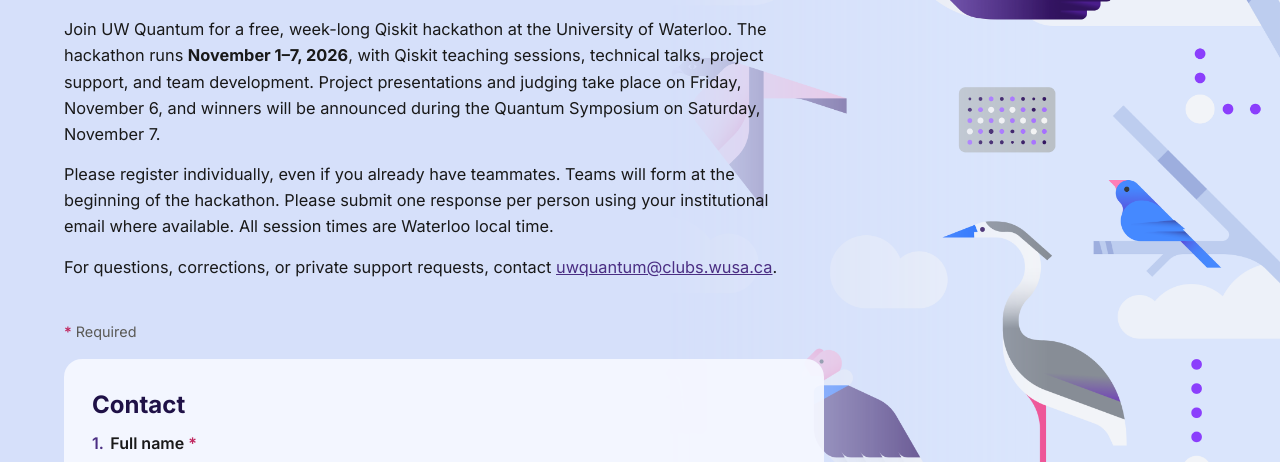
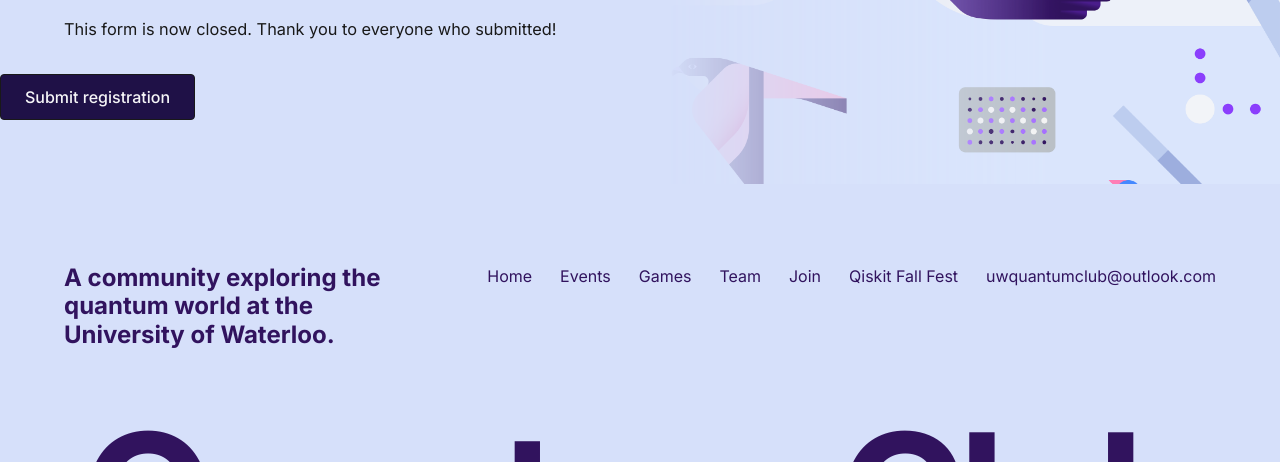
Before and after one commit to uwquantum/UWQuantum-Website, a plain HTML site: page fall-fest-signup.html in a window 1280 px wide. Shown: the part 287-749 px from the top of the page. Drawn offline with nearby package versions, Linux system fonts and the light colour scheme; a web font is replaced by a local one.

Commit message:
closed fall fest registration form

```diff
--- a/fall-fest-signup.html
+++ b/fall-fest-signup.html
@@ -34,32 +34,16 @@
       <h1 class="page-hero-title">Hackathon registration</h1>
       <div class="ffs-intro">
         <p>
-          Join UW Quantum for a free, week-long Qiskit hackathon at the
-          University of Waterloo. The hackathon runs
-          <strong>November 1&ndash;7, 2026</strong>, with Qiskit teaching
-          sessions, technical talks, project support, and team development.
-          Project presentations and judging take place on Friday, November 6,
-          and winners will be announced during the Quantum Symposium on
-          Saturday, November 7.
-        </p>
-        <p>
-          Please register individually, even if you already have teammates. Teams
-          will form at the beginning of the hackathon. Please submit one
-          response per person using your institutional email where available.
-          All session times are Waterloo local time.
-        </p>
-        <p>
-          For questions, corrections, or private support requests, contact
-          <a href="mailto:uwquantum@clubs.wusa.ca">uwquantum@clubs.wusa.ca</a>.
+          This form is now closed. Thank you to everyone who submitted!
         </p>
       </div>
     </header>
 
+    <!--
     <main class="ffs-main">
       <form id="ffs-form" class="ffs-form" novalidate>
         <p class="ffs-required-note"><span class="ffs-req">*</span> Required</p>
 
-        <!-- CONTACT -->
         <fieldset class="ffs-section">
           <legend class="ffs-section-title">Contact</legend>
 
@@ -91,7 +75,6 @@
           </fieldset>
         </fieldset>
 
-        <!-- WATERLOO / EDUCATION -->
         <fieldset class="ffs-section">
           <legend class="ffs-section-title">Waterloo and education details</legend>
           <p class="ffs-section-sub">If not applicable, enter N/A.</p>
@@ -148,7 +131,6 @@
           </div>
         </fieldset>
 
-        <!-- TEAM -->
         <fieldset class="ffs-section">
           <legend class="ffs-section-title">Team</legend>
           <p class="ffs-section-sub">
@@ -176,7 +158,6 @@
           </div>
         </fieldset>
 
-        <!-- EXPERIENCE -->
         <fieldset class="ffs-section">
           <legend class="ffs-section-title">Experience</legend>
 
@@ -201,7 +182,6 @@
           </fieldset>
         </fieldset>
 
-        <!-- AVAILABILITY -->
         <fieldset class="ffs-section">
           <legend class="ffs-section-title">Availability</legend>
 
@@ -260,7 +240,6 @@
           </fieldset>
         </fieldset>
 
-        <!-- DIETARY -->
         <fieldset class="ffs-section">
           <legend class="ffs-section-title">Dietary requirements or food allergies</legend>
 
@@ -279,7 +258,6 @@
           </fieldset>
         </fieldset>
 
-        <!-- ACCESSIBILITY -->
         <fieldset class="ffs-section">
           <legend class="ffs-section-title">Accessibility or participation support requests</legend>
           <p class="ffs-section-sub">
@@ -308,6 +286,7 @@
             <label class="ffs-opt"><input type="checkbox" name="acknowledged" value="yes" required /> Yes</label>
           </fieldset>
         </fieldset>
+        -->
 
         <!-- Honeypot: hidden from people, often filled in by bots. -->
         <div class="ffs-hp" aria-hidden="true">
--- a/scripts/fall-fest-signup.js
+++ b/scripts/fall-fest-signup.js
@@ -115,6 +115,10 @@
     statusEl.textContent = '';
     statusEl.classList.remove('error');
 
+    // Close form
+    showStatusError('Sorry, this form is now closed.');
+    return;
+
     // Honeypot: pretend success for bots, store nothing.
     if (val('website')) {
       showSuccess();
```
